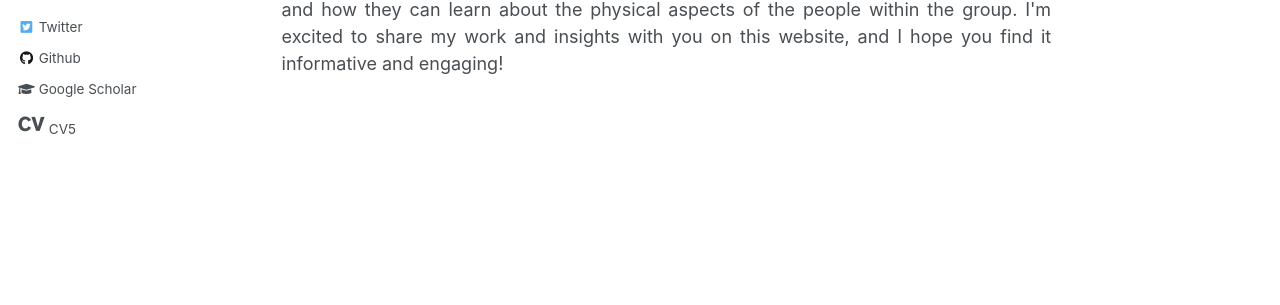
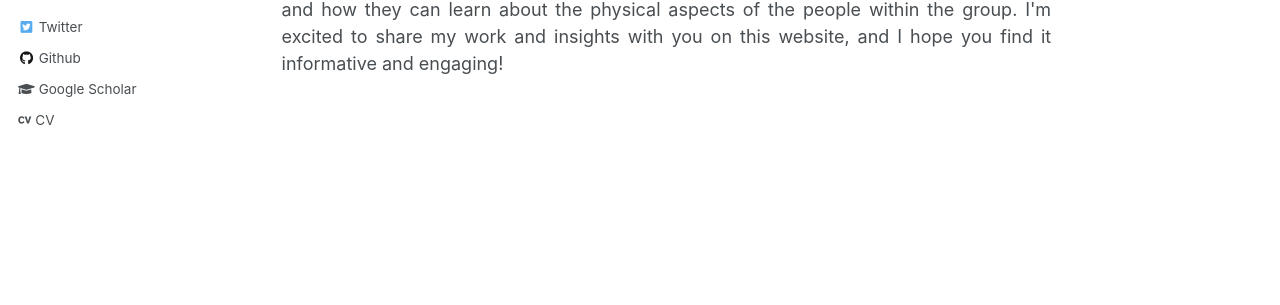
Before and after one commit to hooman202/hooman202.github.io, a Jekyll site: the page built from _pages/about.md, in a window 1280 px wide. Shown: the part 380-685 px from the top of the page. Built offline with Jekyll 4.4.1, drawn with Linux system fonts in a browser that asks for light colours; some web fonts are replaced.

Commit message:
CV section done

```diff
--- a/_includes/author-profile.html
+++ b/_includes/author-profile.html
@@ -116,7 +116,7 @@
         <li><a href="{{ author.impactstory }}"><i class="ai ai-impactstory ai-fw"></i> Impactstory</a></li>
       {% endif %}
       {% if author.resume %}
-      <li><a href="{{ author.resume }}"><i class="ai ai-cv ai-2x"></i> CV5</a></li>
+      <li><a href="{{ author.resume }}"><i class="ai ai-cv"></i> CV</a></li>
     {% endif %}
 
 
```
